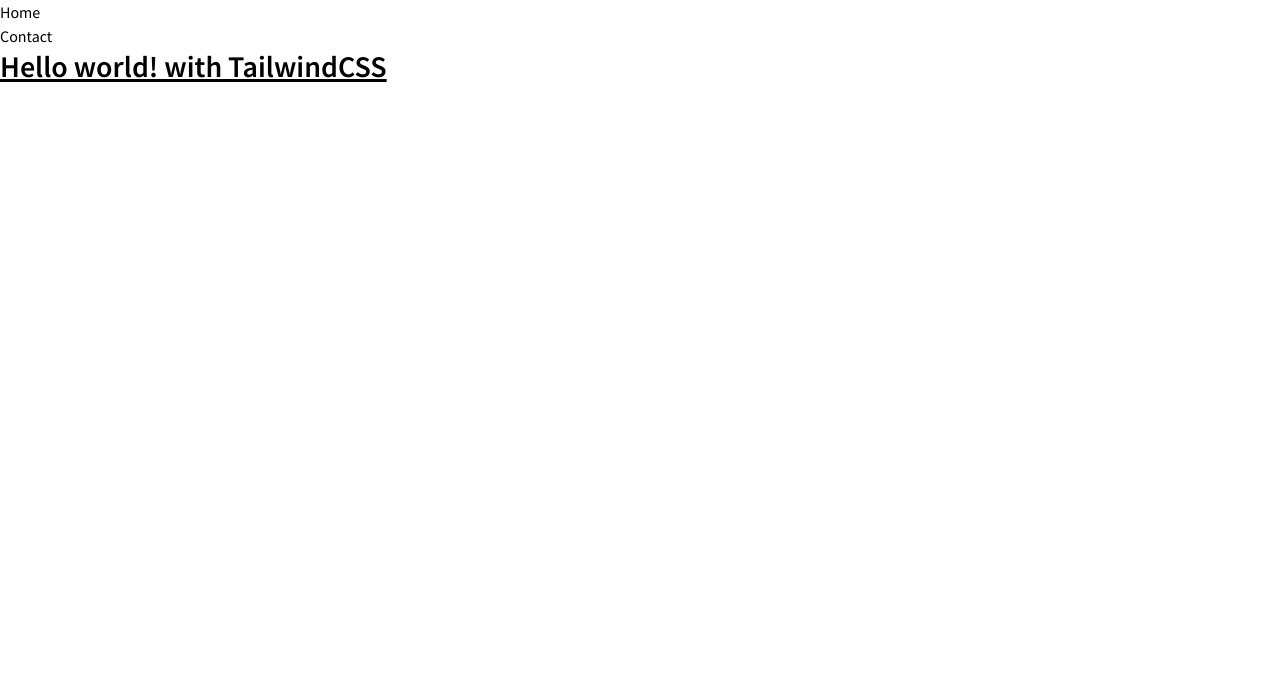
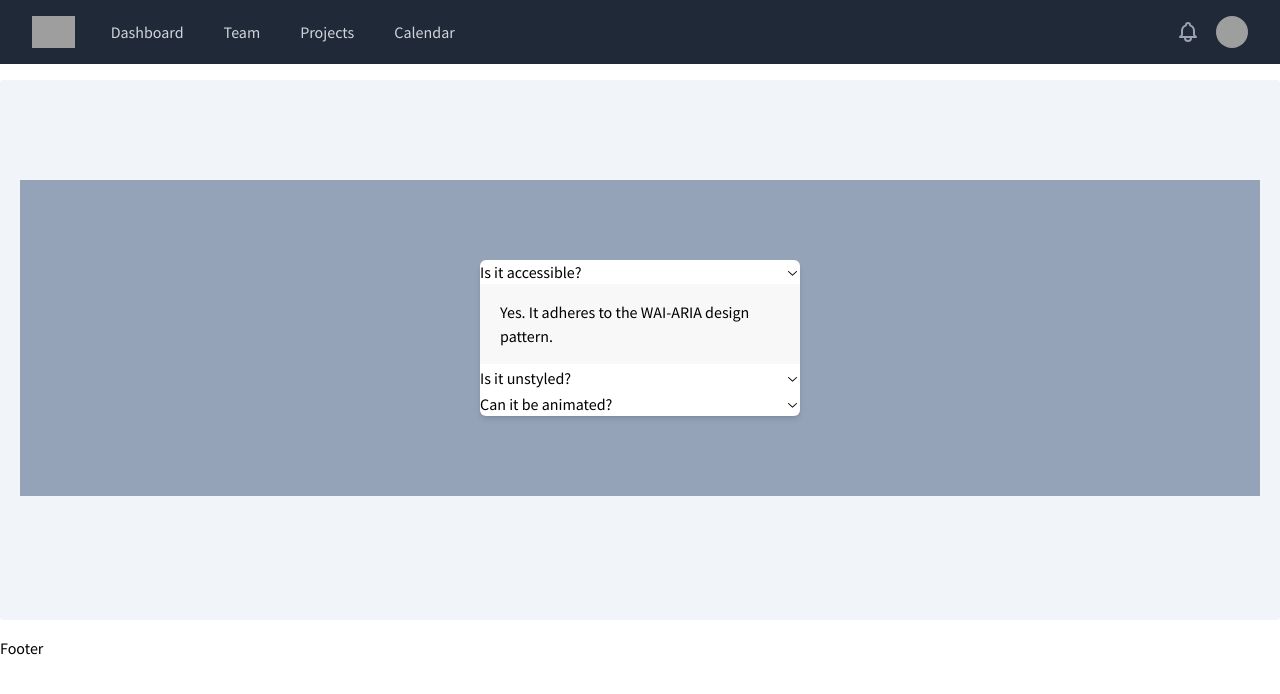
Before and after one commit to morshedx/nextjs-boilerplate, a Next.js app: page / in a window 1280 px wide. Shown: the top 694 px of the page. Built offline with nearby package versions, Linux system fonts and the light colour scheme; grey boxes are pictures that could not be loaded.

Commit message:
added accordion component

```diff
--- /dev/null
+++ b/src/components/layout/footer.js
@@ -0,0 +1,7 @@
+export default function Footer() {
+  return (
+    <footer>
+      <div className="container mx-auto">Footer</div>
+    </footer>
+  );
+}
--- /dev/null
+++ b/src/components/layout/header.js
@@ -0,0 +1,179 @@
+/* eslint-disable @next/next/no-img-element */
+import Link from 'next/link';
+
+const menuItems = [
+  {
+    id: 1,
+    name: 'Dashboard',
+    href: '/dashboard',
+  },
+  {
+    id: 2,
+    name: 'Team',
+    href: '/team',
+  },
+  {
+    id: 3,
+    name: 'Projects',
+    href: '/projects',
+  },
+  {
+    id: 4,
+    name: 'Calendar',
+    href: '/calendar',
+  },
+];
+
+function MenuItems() {
+  return menuItems.map((item) => (
+    <Link href={item.href} key={item.id}>
+      <a
+        className="text-gray-300 hover:bg-gray-700 hover:text-white block px-3 py-2 rounded-md text-base font-medium"
+        aria-current="page"
+      >
+        {item.name}
+      </a>
+    </Link>
+  ));
+}
+
+export default function Header() {
+  return (
+    <nav className="bg-gray-800">
+      <div className="max-w-7xl mx-auto px-2 sm:px-6 lg:px-8">
+        <div className="relative flex items-center justify-between h-16">
+          <div className="absolute inset-y-0 left-0 flex items-center sm:hidden">
+            {/* Mobile menu button*/}
+            <button
+              type="button"
+              className="inline-flex items-center justify-center p-2 rounded-md text-gray-400 hover:text-white hover:bg-gray-700 focus:outline-none focus:ring-2 focus:ring-inset focus:ring-white"
+              aria-controls="mobile-menu"
+              aria-expanded="false"
+            >
+              <span className="sr-only">Open main menu</span>
+              {/*
+            Icon when menu is closed.
+
+            Heroicon name: outline/menu
+
+            Menu open: "hidden", Menu closed: "block"
+          */}
+              <svg
+                className="block h-6 w-6"
+                xmlns="http://www.w3.org/2000/svg"
+                fill="none"
+                viewBox="0 0 24 24"
+                strokeWidth={2}
+                stroke="currentColor"
+                aria-hidden="true"
+              >
+                <path strokeLinecap="round" strokeLinejoin="round" d="M4 6h16M4 12h16M4 18h16" />
+              </svg>
+              {/*
+            Icon when menu is open.
+
+            Heroicon name: outline/x
+
+            Menu open: "block", Menu closed: "hidden"
+          */}
+              <svg
+                className="hidden h-6 w-6"
+                xmlns="http://www.w3.org/2000/svg"
+                fill="none"
+                viewBox="0 0 24 24"
+                strokeWidth={2}
+                stroke="currentColor"
+                aria-hidden="true"
+              >
+                <path strokeLinecap="round" strokeLinejoin="round" d="M6 18L18 6M6 6l12 12" />
+              </svg>
+            </button>
+          </div>
+          <div className="flex-1 flex items-center justify-center sm:items-stretch sm:justify-start">
+            <div className="flex-shrink-0 flex items-center">
+              <Link href="/">
+                <a>
+                  <img
+                    className="block lg:hidden h-8 w-auto"
+                    src="https://tailwindui.com/img/logos/workflow-mark-indigo-500.svg"
+                    alt="Workflow"
+                  />
+                  <img
+                    className="hidden lg:block h-8 w-auto"
+                    src="https://tailwindui.com/img/logos/workflow-logo-indigo-500-mark-white-text.svg"
+                    alt="Workflow"
+                  />
+                </a>
+              </Link>
+            </div>
+            <div className="hidden sm:block sm:ml-6">
+              <div className="flex space-x-4">
+                <MenuItems />
+              </div>
+            </div>
+          </div>
+          <div className="absolute inset-y-0 right-0 flex items-center pr-2 sm:static sm:inset-auto sm:ml-6 sm:pr-0">
+            <button
+              type="button"
+              className="bg-gray-800 p-1 rounded-full text-gray-400 hover:text-white focus:outline-none focus:ring-2 focus:ring-offset-2 focus:ring-offset-gray-800 focus:ring-white"
+            >
+              <span className="sr-only">View notifications</span>
+              {/* Heroicon name: outline/bell */}
+              <svg
+                className="h-6 w-6"
+                xmlns="http://www.w3.org/2000/svg"
+                fill="none"
+                viewBox="0 0 24 24"
+                strokeWidth={2}
+                stroke="currentColor"
+                aria-hidden="true"
+              >
+                <path
+                  strokeLinecap="round"
+                  strokeLinejoin="round"
+                  d="M15 17h5l-1.405-1.405A2.032 2.032 0 0118 14.158V11a6.002 6.002 0 00-4-5.659V5a2 2 0 10-4 0v.341C7.67 6.165 6 8.388 6 11v3.159c0 .538-.214 1.055-.595 1.436L4 17h5m6 0v1a3 3 0 11-6 0v-1m6 0H9"
+                />
+              </svg>
+            </button>
+            {/* Profile dropdown */}
+            <div className="ml-3 relative">
+              <div>
+                <button
+                  type="button"
+                  className="bg-gray-800 flex text-sm rounded-full focus:outline-none focus:ring-2 focus:ring-offset-2 focus:ring-offset-gray-800 focus:ring-white"
+                  id="user-menu-button"
+                  aria-expanded="false"
+                  aria-haspopup="true"
+                >
+                  <span className="sr-only">Open user menu</span>
+                  <img
+                    className="h-8 w-8 rounded-full"
+                    src="https://images.unsplash.com/photo-1472099645785-5658abf4ff4e?ixlib=rb-1.2.1&ixid=eyJhcHBfaWQiOjEyMDd9&auto=format&fit=facearea&facepad=2&w=256&h=256&q=80"
+                    alt=""
+                  />
+                </button>
+              </div>
+              {/*
+            Dropdown menu, show/hide based on menu state.
+
+            Entering: "transition ease-out duration-100"
+              From: "transform opacity-0 scale-95"
+              To: "transform opacity-100 scale-100"
+            Leaving: "transition ease-in duration-75"
+              From: "transform opacity-100 scale-100"
+              To: "transform opacity-0 scale-95"
+          */}
+            </div>
+          </div>
+        </div>
+      </div>
+      {/* Mobile menu, show/hide based on menu state. */}
+      <div className="sm:hidden" id="mobile-menu">
+        <div className="px-2 pt-2 pb-3 space-y-1">
+          {/* Current: "bg-gray-900 text-white", Default: "text-gray-300 hover:bg-gray-700 hover:text-white" */}
+          <MenuItems />
+        </div>
+      </div>
+    </nav>
+  );
+}
--- /dev/null
+++ b/src/components/layout/index.js
@@ -0,0 +1,16 @@
+import Header from 'components/layout/header';
+import Footer from 'components/layout/footer';
+
+export default function Layout({ children }) {
+  return (
+    <>
+      <Header />
+      <main>
+        <div className="container mx-auto bg-slate-100 min-h-[calc(80vh-100px)] rounded p-5 my-4">
+          {children}
+        </div>
+      </main>
+      <Footer />
+    </>
+  );
+}
--- /dev/null
+++ b/src/components/ui/accordion.js
@@ -0,0 +1,44 @@
+import { ChevronDownIcon } from '@radix-ui/react-icons';
+import * as AccordionPremitive from '@radix-ui/react-accordion';
+import cn from 'classnames';
+
+const items = [
+  {
+    id: 1,
+    title: 'Is it accessible?',
+    content: 'Yes. It adheres to the WAI-ARIA design pattern.',
+  },
+  {
+    id: 2,
+    title: 'Is it unstyled?',
+    content: `Yes. It's unstyled by default, giving you freedom over the look and feel.`,
+  },
+  {
+    id: 3,
+    title: 'Can it be animated?',
+    content: 'Yes! You can animate the Accordion with CSS or JavaScript.',
+  },
+];
+
+// Your app...
+export default function Accordion({ className }) {
+  return (
+    <AccordionPremitive.Root
+      type="single"
+      defaultValue={items[0].id}
+      className={cn('space-y-0.5', className)}
+    >
+      {items.map((item) => (
+        <AccordionPremitive.Item value={item.id} key={item.id} className="">
+          <AccordionPremitive.Trigger className="flex items-center justify-between w-full">
+            <span>{item.title}</span> <ChevronDownIcon />
+          </AccordionPremitive.Trigger>
+
+          <AccordionPremitive.Content className="bg-[#f9f8f9]">
+            <div className="py-4 px-5">{item.content}</div>
+          </AccordionPremitive.Content>
+        </AccordionPremitive.Item>
+      ))}
+    </AccordionPremitive.Root>
+  );
+}
--- /dev/null
+++ b/src/pages/[slug].js
@@ -0,0 +1,8 @@
+import { useRouter } from 'next/router';
+
+export default function DynamiPage() {
+  const router = useRouter();
+  const { pid } = router.query;
+
+  return <p>Dynamic Page {pid}</p>;
+}
--- a/src/pages/_app.js
+++ b/src/pages/_app.js
@@ -1,10 +1,13 @@
 import { DefaultSeo } from 'next-seo';
+import Layout from 'components/layout';
 import 'styles/globals.css';
 
 const App = ({ Component, pageProps }) => {
   return (
     <>
       <DefaultSeo
+        title="Next js Boilerplate with tailwindcss"
+        description="This is an nextjs Boilerplate with tailwindcss"
         openGraph={{
           type: 'website',
           locale: 'en_US',
@@ -12,7 +15,9 @@
           site_name: 'MotionView',
         }}
       />
-      <Component {...pageProps} />
+      <Layout>
+        <Component {...pageProps} />
+      </Layout>
     </>
   );
 };
--- /dev/null
+++ b/src/pages/dashboard.js
@@ -0,0 +1,3 @@
+export default function Dashboard() {
+  return <div>dashboard</div>;
+}
--- a/src/pages/index.js
+++ b/src/pages/index.js
@@ -1,14 +1,10 @@
-import { Fragment } from 'react';
-import NextSeo from 'components/next-seo';
-import Header from 'components/header/header';
+import Accordion from 'components/ui/accordion';
 
-const Home = () => {
+// Your app...
+export default function HomePage() {
   return (
-    <Fragment>
-      <NextSeo />
-      <Header />
-      <h1 className="text-3xl font-bold underline">Hello world! with TailwindCSS</h1>
-    </Fragment>
+    <div className="container mx-auto bg-slate-400 p-20 mt-20 ">
+      <Accordion className="max-w-xs mx-auto bg-white shadow-md rounded-md" />
+    </div>
   );
-};
-export default Home;
+}
--- /dev/null
+++ b/src/pages/projects.js
@@ -0,0 +1,3 @@
+export default function Projects() {
+  return <div>Projects</div>;
+}
--- /dev/null
+++ b/src/pages/team.js
@@ -0,0 +1,3 @@
+export default function Team() {
+  return <div>Team</div>;
+}
```
Also changed, not shown: package.json (+7 -1 lines), 1 other file (tests, documents, lock files or other folders).
